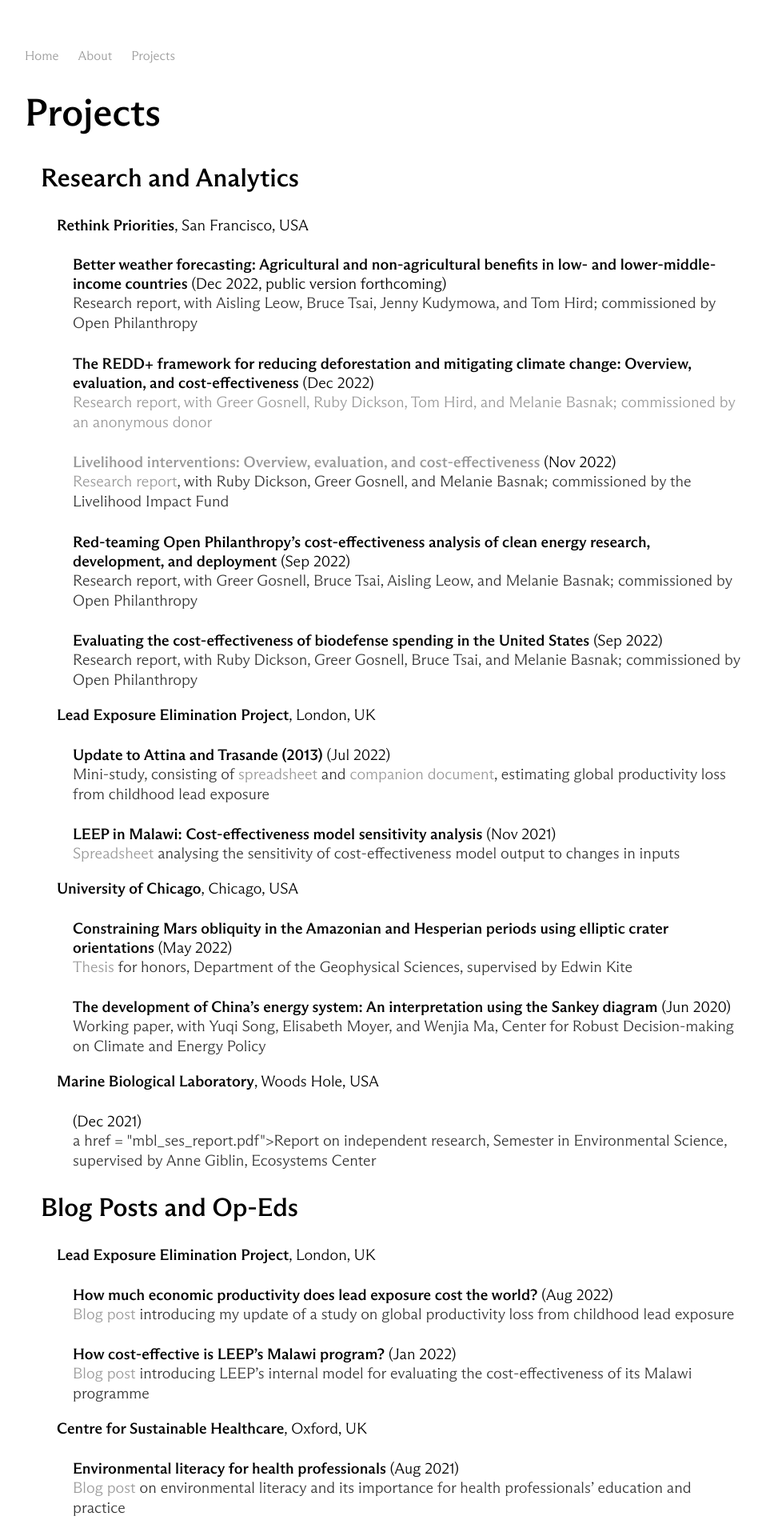
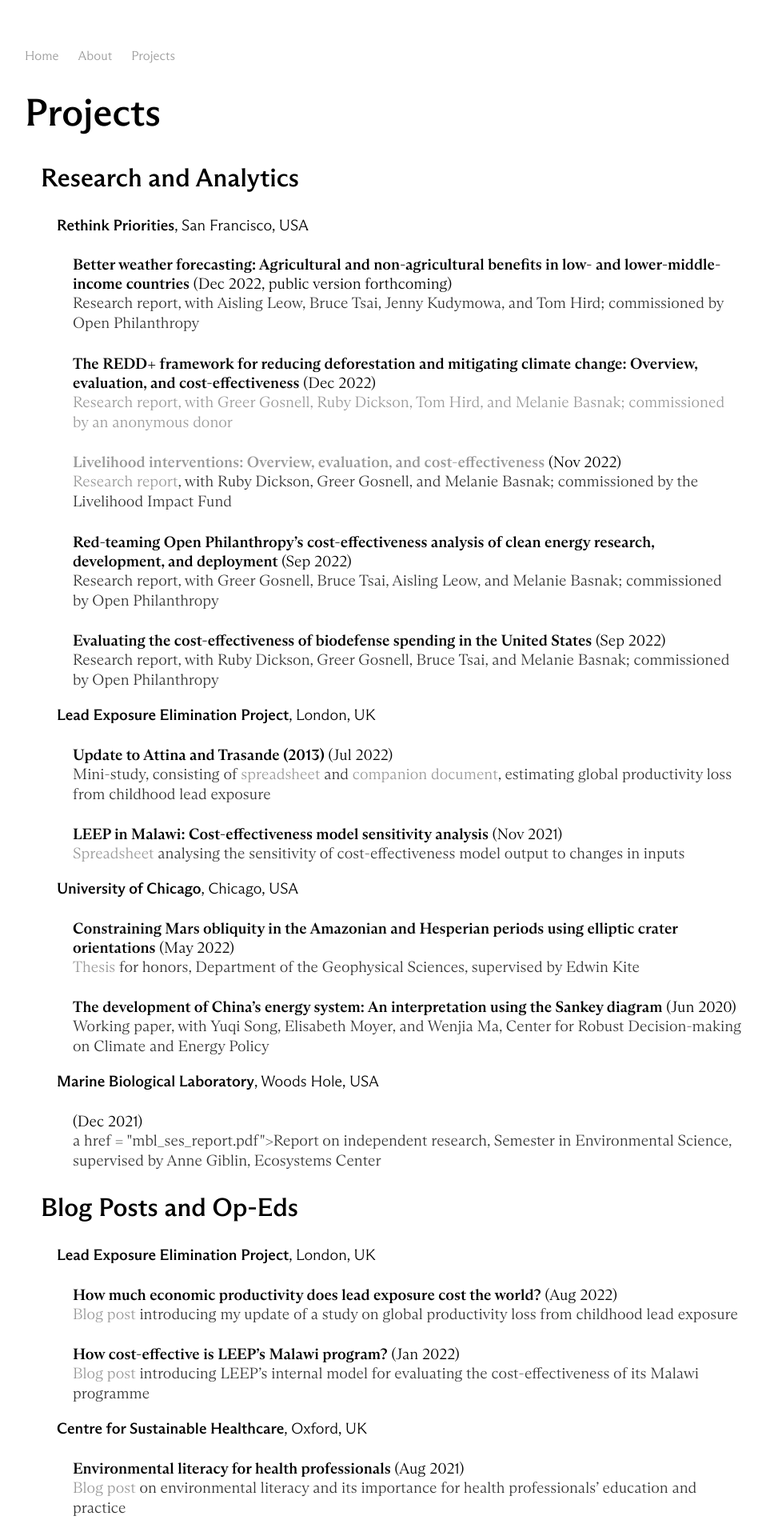
Before and after one commit to y-james-hu/y-james-hu.github.io, a Jekyll site: the page built from projects/index.html, in a window 1280 px wide. Shown: the top 1920 px of the page at 80% size, without its empty margins (161-1119 px from the left). Built offline with Jekyll 4.4.1, drawn with Linux system fonts in a browser that asks for light colours.

Commit message:
Update main.css

```diff
--- a/css/main.css
+++ b/css/main.css
@@ -130,12 +130,12 @@
 }
 h4 {
     font-size: 1.2em;
-    font-family: ArizonaFlare, Arial;
+    font-family: ArizonaText, Arial;
     margin-bottom: -1em;
 }
 p {
     font-size: 1.2em;
-    font-family: ArizonaFlare, Arial;
+    font-family: ArizonaText, Arial;
     line-height: 1.3em;
     color: #333;
 }
@@ -146,13 +146,13 @@
 }
 
 ul.posts {
-    font-family: ArizonaFlare, Arial;
+    font-family: ArizonaText, Arial;
     margin: 20px auto 40px;
     font-size: 1.5em;
 }
 
 ul.posts li {
-    font-family: ArizonaFlare, Arial;
+    font-family: ArizonaText, Arial;
     list-style: none;
 }
 img {
```
